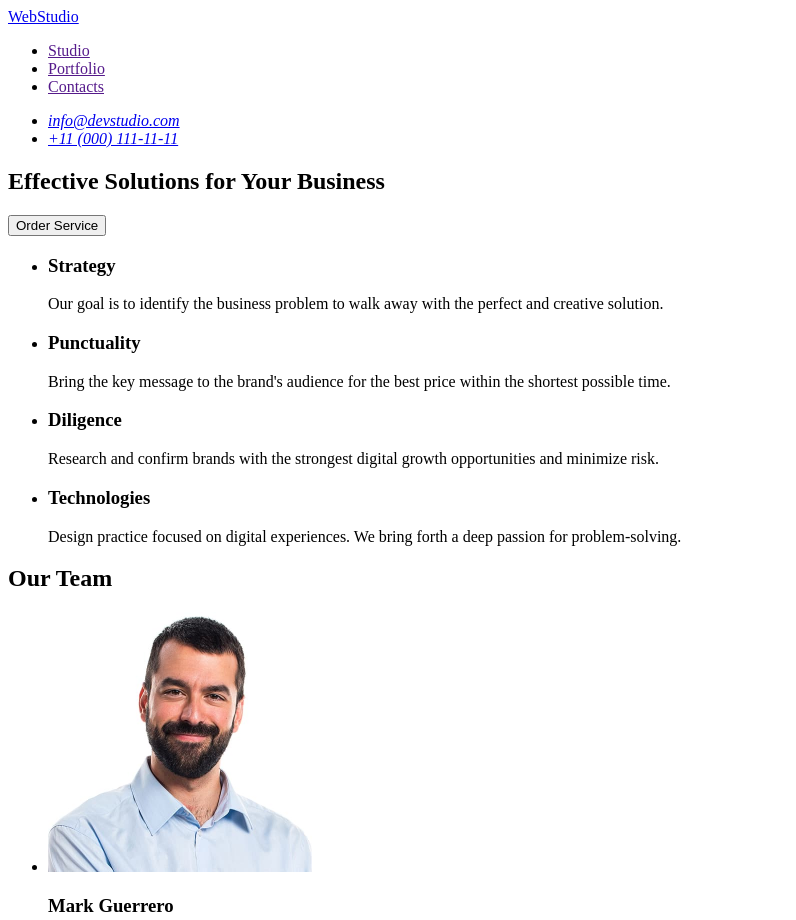
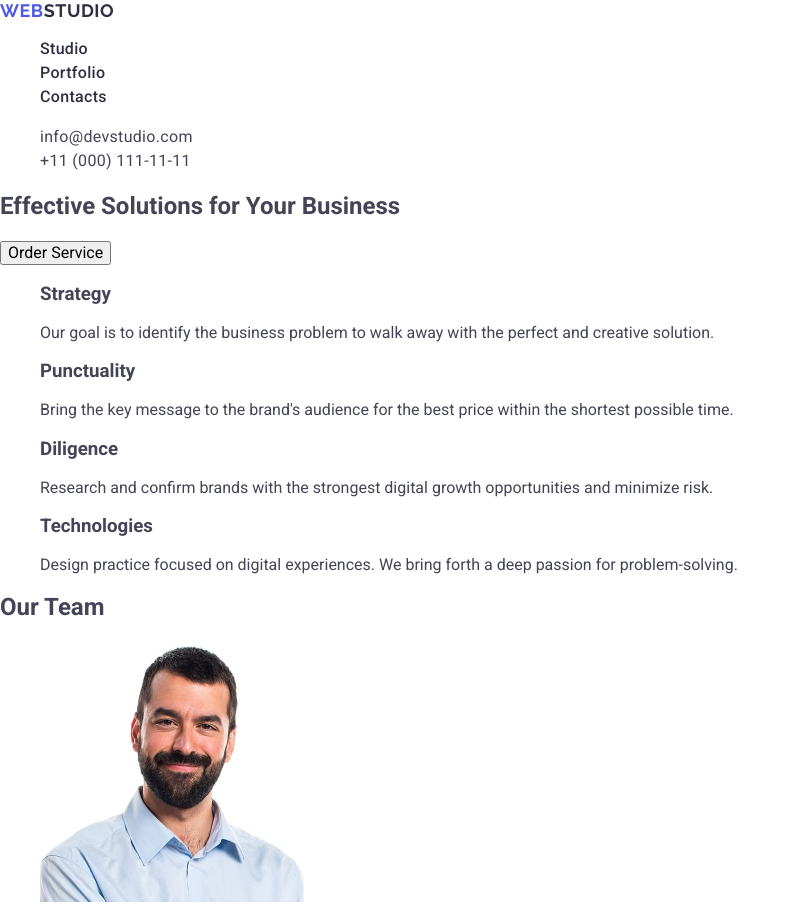
Before and after one commit to jenyksenzo/goit-markup-hw-02, a plain HTML site: page index.html in a window 1280 px wide. Shown: the top 920 px of the page, without its empty margins (0-796 px from the left). Drawn offline with nearby package versions, Linux system fonts and the light colour scheme.

Commit message:
add styles header footer

```diff
--- /dev/null
+++ b/css/styles.css
@@ -0,0 +1,76 @@
+/* font-family: "Raleway",
+sans-serif;
+font-family: "Roboto",
+sans-serif; */
+
+body {
+font-family: "Roboto", sans-serif;
+color: #434455;
+background-color: #fff;
+}
+
+ul, ol {
+    list-style-type: none;
+}
+
+a {
+    text-decoration: none;
+}
+
+.logo {
+    font-weight: 700;
+    font-size: 18px;
+    font-family: "Raleway", sans-serif;
+    line-height: 1.17;
+    letter-spacing: 0.03em;
+    text-transform: uppercase;
+    color: #4d5ae5;
+}
+
+.header-logo .logo-part {
+    color: #2e2f42;
+}
+
+.footer-logo .logo-part {
+    color: #f4f4fd;
+}
+
+.nav-link {
+    font-weight: 500;
+    font-size: 16px;
+    line-height: 1.5;
+    letter-spacing: 0.02em;
+    color: #2e2f42;
+    ;
+}
+
+.contacts-header {
+    font-style: normal;
+}
+
+.contacts-link {
+    font-weight: 400;
+    font-size: 16px;
+    line-height: 1.5;
+    letter-spacing: 0.02em;
+    color: #434455;
+}
+
+.nav-link:hover,
+.nav-link:focus,
+.contacts-link:hover,
+.contacts-link:focus {
+    color: #404bbf;
+}
+
+.footer-page {
+    background-color: #2e2f42;;
+}
+
+.parag-footer {
+    font-weight: 400;
+    font-size: 16px;
+    line-height: 1.5;
+    letter-spacing: 0.02em;
+    color: #f4f4fd;
+}
--- a/index.html
+++ b/index.html
@@ -4,21 +4,47 @@
     <meta charset="UTF-8" />
     <meta name="viewport" content="width=device-width, initial-scale=1.0" />
     <title>Webstudio</title>
+    <link
+      rel="stylesheet"
+      href="https://cdnjs.cloudflare.com/ajax/libs/modern-normalize/3.0.1/modern-normalize.min.css"
+      integrity="sha512-q6WgHqiHlKyOqslT/lgBgodhd03Wp4BEqKeW6nNtlOY4quzyG3VoQKFrieaCeSnuVseNKRGpGeDU3qPmabCANg=="
+      crossorigin="anonymous"
+      referrerpolicy="no-referrer"
+    />
+    <link rel="preconnect" href="https://fonts.googleapis.com" />
+    <link rel="preconnect" href="https://fonts.gstatic.com" crossorigin />
+    <link
+      href="https://fonts.googleapis.com/css2?family=Raleway:wght@700&family=Roboto:wght@400;500;700&display=swap"
+      rel="stylesheet"
+    />
+    <link rel="stylesheet" href="./css/styles.css" />
   </head>
   <body>
-    <header>
-      <nav>
-        <a href="./index.html">WebStudio</a>
-        <ul>
-          <li><a href="">Studio</a></li>
-          <li><a href="">Portfolio</a></li>
-          <li><a href="">Contacts</a></li>
+    <header class="header-page">
+      <nav class="nav-header">
+        <a class="logo header-logo" href="./index.html"
+          >Web<span class="logo-part">Studio</span></a
+        >
+        <ul class="list-nav">
+          <li class="list-item">
+            <a class="nav-link" href="./index.html">Studio</a>
+          </li>
+          <li class="list-item"><a class="nav-link" href="">Portfolio</a></li>
+          <li class="list-item"><a class="nav-link" href="">Contacts</a></li>
         </ul>
       </nav>
-      <address>
-        <ul>
-          <li><a href="mailto:info@devstudio.com">info@devstudio.com</a></li>
-          <li><a href="tel:+110001111111">+11 (000) 111-11-11</a></li>
+      <address class="contacts-header">
+        <ul class="contacts-list">
+          <li class="contacts-item">
+            <a class="contacts-link" href="mailto:info@devstudio.com"
+              >info@devstudio.com</a
+            >
+          </li>
+          <li class="contacts-item">
+            <a class="contacts-link" href="tel:+110001111111"
+              >+11 (000) 111-11-11</a
+            >
+          </li>
         </ul>
       </address>
     </header>
@@ -163,9 +189,11 @@
         </ul>
       </section>
     </main>
-    <footer>
-      <a href="./index.html">WebStudio</a>
-      <p>
+    <footer class="footer-page">
+      <a class="logo footer-logo" href="./index.html"
+        >Web<span class="logo-part">Studio</span></a
+      >
+      <p class="parag-footer">
         Increase the flow of customers and sales for your business with digital
         marketing & growth solutions.
       </p>
```
